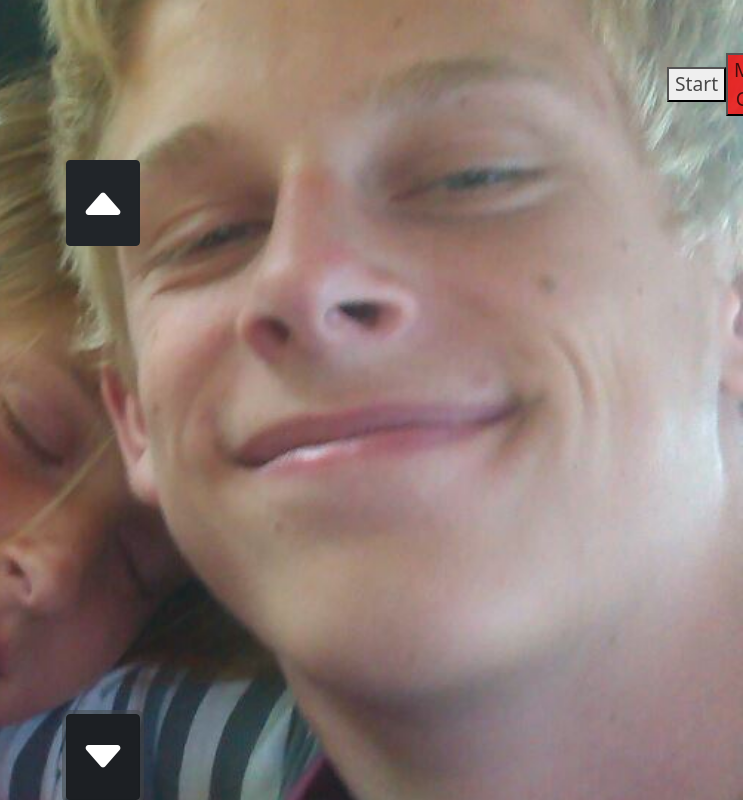
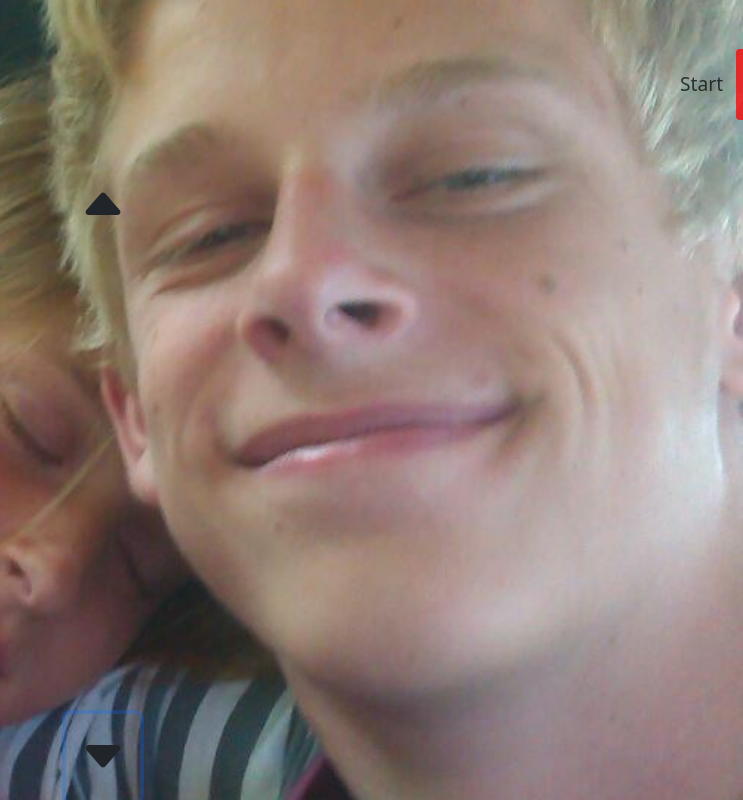
Before and after one commit to Prisberg/CV, a plain HTML site: page index.html in a window 1280 px wide. Both pictures are taken after a click on the button 640 px from the left and 757 px from the top of the page. Shown: the top 800 px of the page, 537-1280 px from the left. Drawn offline with nearby package versions, Linux system fonts and the light colour scheme.

Commit message:
update07

```diff
--- a/index.html
+++ b/index.html
@@ -27,15 +27,15 @@
                 <span class="navbar-toggler-icon"></span>
             </button>
             <div class="collapse navbar-collapse indicator-container" id="navmenu">
-                <button input="button" class="section-indicator current-section">Start</button>
-                <button input="button" class="section-indicator">My CV</button>
-                <button input="button" class="section-indicator">My CV</button>
+                <button input="button" class="btn section-indicator current-section">Start</button>
+                <button input="button" class="btn section-indicator">My CV</button>
+                <button input="button" class="btn section-indicator">My CV</button>
             </div>
         </div>
     </nav>
     <!-- Vertical slide website layout -->
     <div class="slide">
-        <button type="button" class="btn btn-dark slide-button-up is-hidden">
+        <button type="button" class="btn slide-button-up is-hidden">
             <span class="bi bi-caret-up-fill"></span>
         </button>
         <!-- Seperates sections from buttons -->
@@ -47,7 +47,7 @@
                 <li class="slide-section"><div class="content"><img class="image" src="/images/test.jpg" alt="test"></div></li>
             </ul>
         </div>
-        <button type="button" class="btn btn-dark slide-button-down">
+        <button type="button" class="btn slide-button-down">
             <span class="bi bi-caret-down-fill"></span>
         </button>
     </div>
```
Also changed, not shown: script.js (+36 -4 lines).
